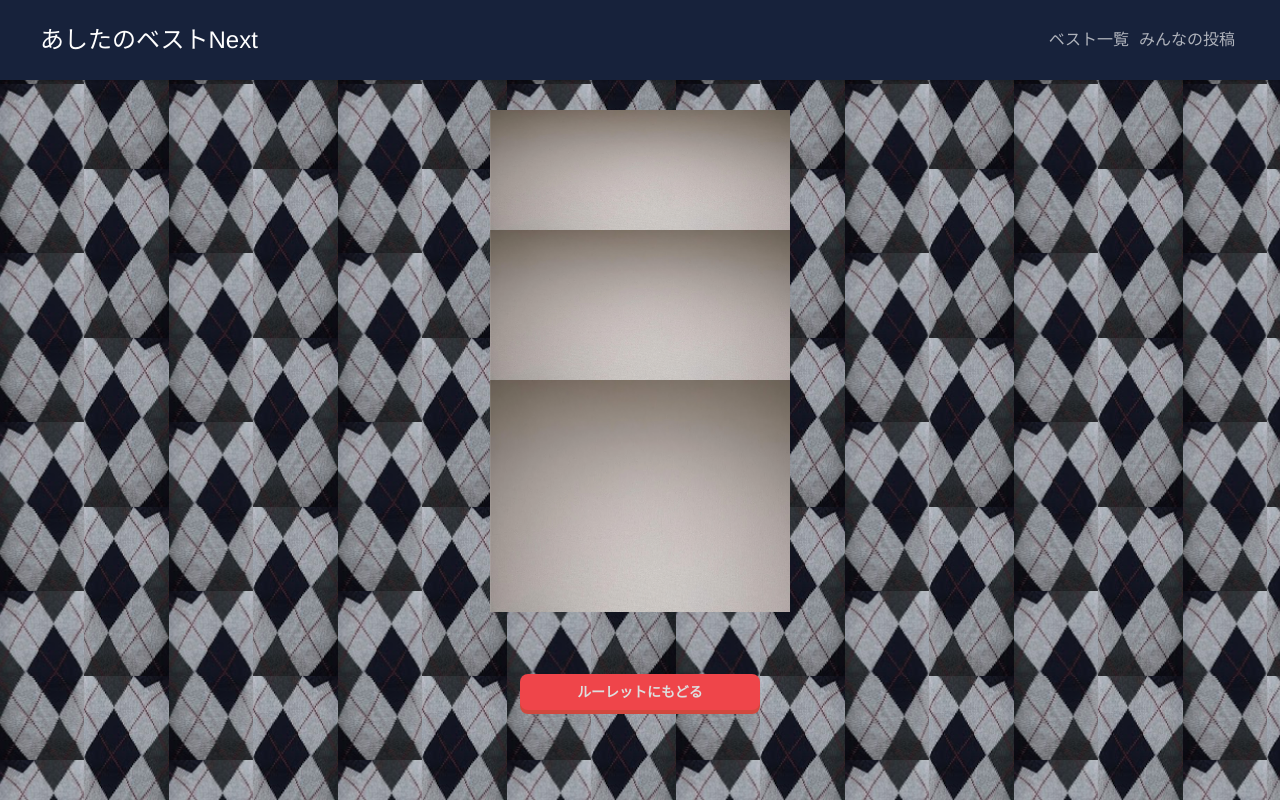
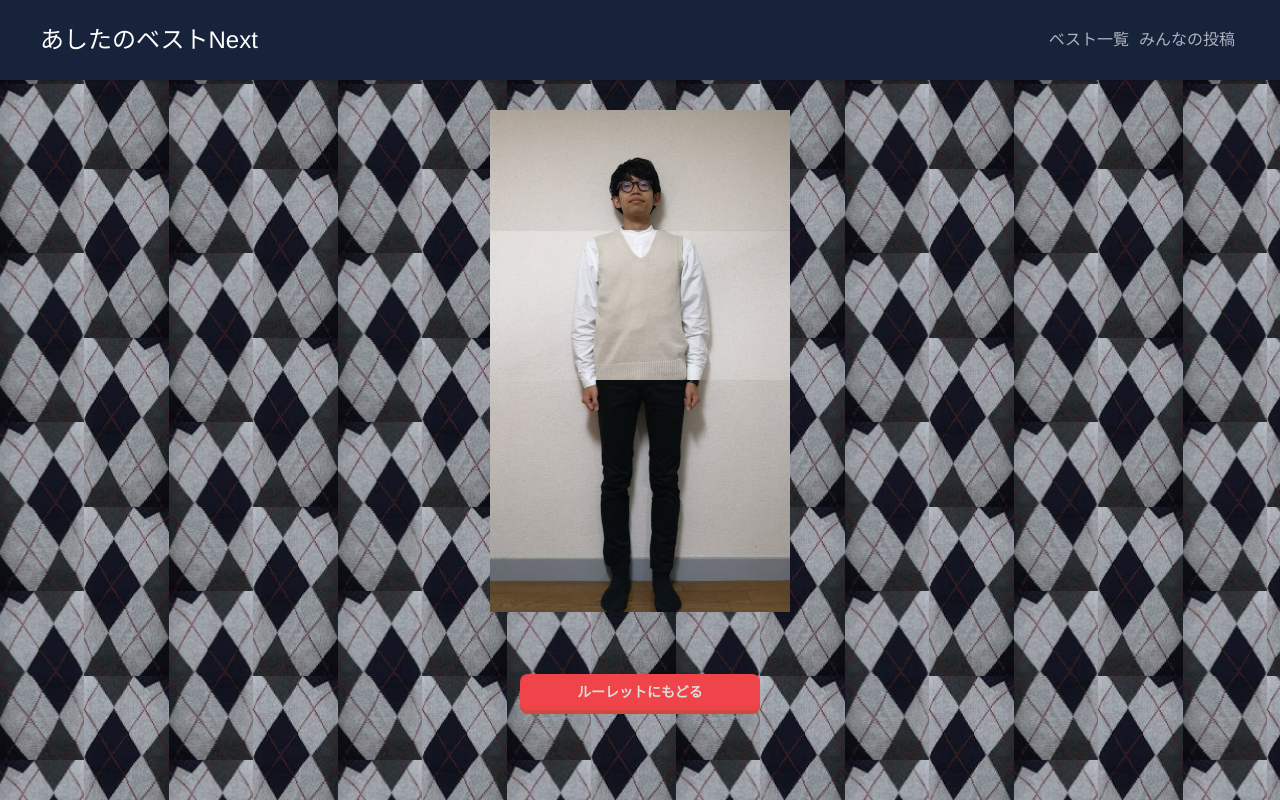
Before and after one commit to kazuhi-ra/next-vest, a Next.js app: page /vest/111 in a window 1280 px wide. Built offline with nearby package versions, Linux system fonts and the light colour scheme.

Commit message:
og:imageミスったのを修正

```diff
--- a/pages/vest/[id].tsx
+++ b/pages/vest/[id].tsx
@@ -30,15 +30,15 @@
 }
 
 const IndexPage: FC<IndexPageProps> = ({ id }) => {
-  const headId = id && Number(id[0]) - 1
-  const vestId = id && Number(id[1]) - 1
-  const footId = id && Number(id[2]) - 1
+  const headId = id && Number(id[0])
+  const vestId = id && Number(id[1])
+  const footId = id && Number(id[2])
 
   console.log(headId, vestId, footId)
 
-  const headSrc = headId ? heads[headId] : 'blank_vest'
-  const vestSrc = vestId ? vests[vestId] : 'blank_vest'
-  const footSrc = footId ? foots[footId] : 'blank_vest'
+  const headSrc = headId ? heads[headId - 1] : 'blank_vest'
+  const vestSrc = vestId ? vests[vestId - 1] : 'blank_vest'
+  const footSrc = footId ? foots[footId - 1] : 'blank_vest'
 
   console.log(headSrc, vestSrc, footSrc)
 
```
